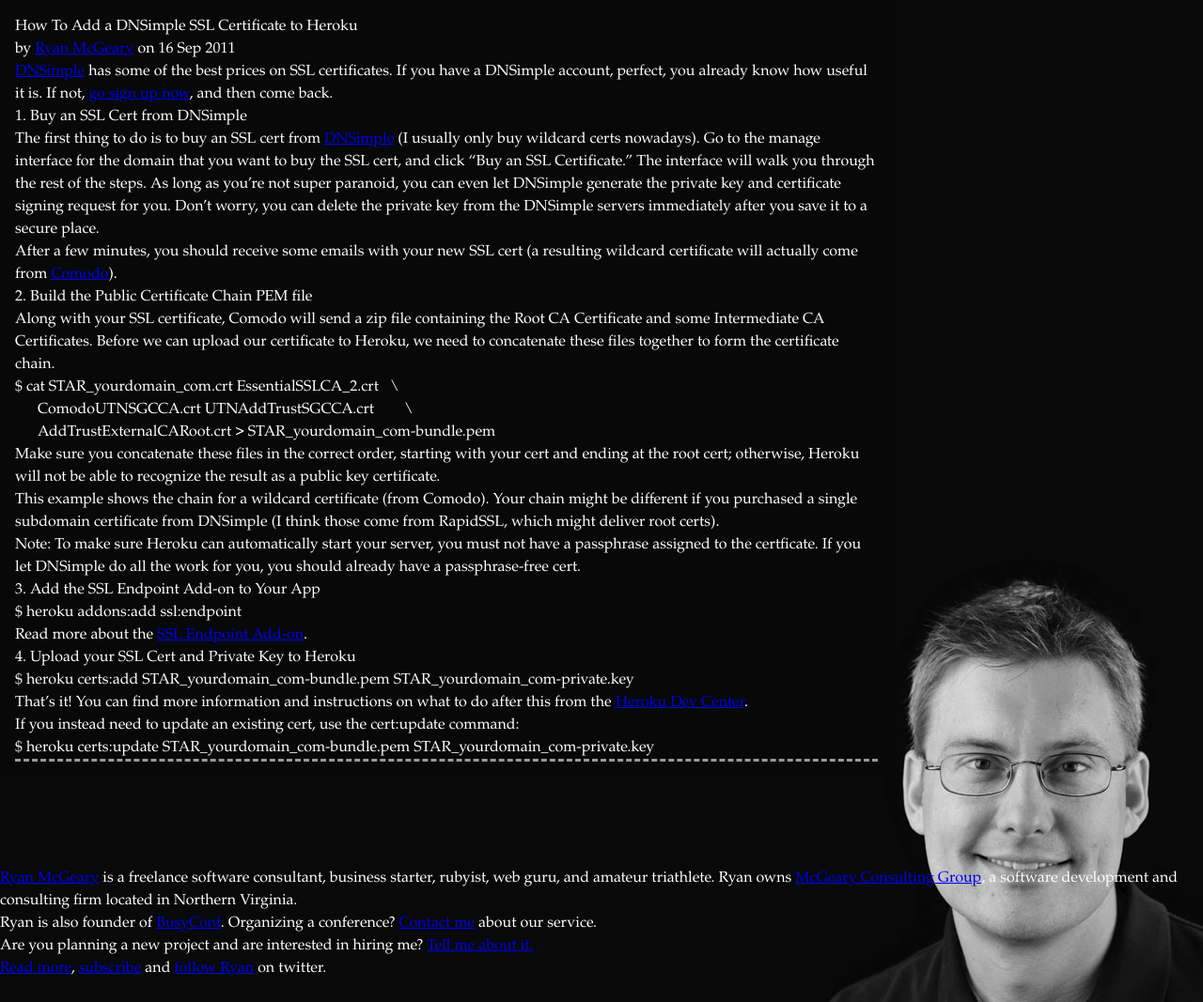
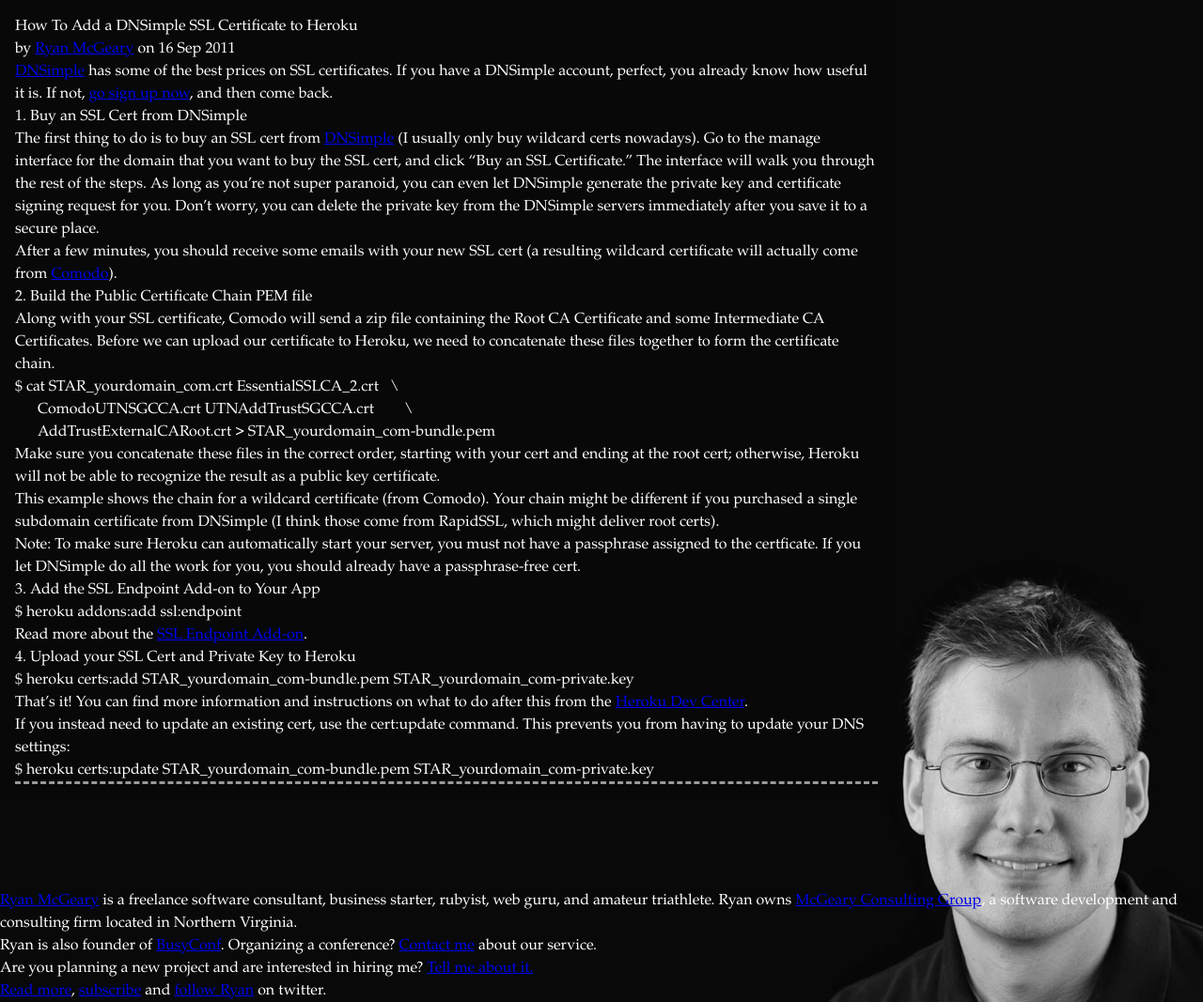
Before and after one commit to rmm5t/ryan.mcgeary.org, a Jekyll site: the page built from _posts/2011-09-16-how-to-add-a-dnsimple-ssl-certificate-to-heroku.md, in a window 1280 px wide and 1067 px high. Shown: the whole window at 94% size. Built offline with Jekyll 4.4.1, drawn with Linux system fonts in a browser that asks for light colours; nearby versions of some CDN libraries; comment, search, counter and statistics services are not loaded.

Commit message:
Tweaked certs:update comment on DNSimple SSL post

```diff
--- a/_posts/2011-09-16-how-to-add-a-dnsimple-ssl-certificate-to-heroku.md
+++ b/_posts/2011-09-16-how-to-add-a-dnsimple-ssl-certificate-to-heroku.md
@@ -58,7 +58,8 @@
 That's it! You can find more information and instructions on what to do after
  this from the [Heroku Dev Center](https://devcenter.heroku.com/articles/ssl-endpoint).
 
-_If you instead need to update an existing cert, use the `cert:update` command:_
+_If you instead need to update an existing cert, use the `cert:update`
+command. This prevents you from having to update your DNS settings:_
 
     $ heroku certs:update STAR_yourdomain_com-bundle.pem STAR_yourdomain_com-private.key
 
```
